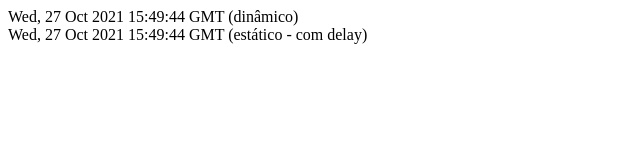
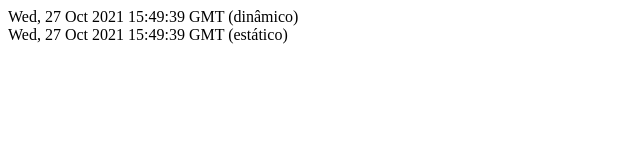
Before and after one commit to Hanmacaio/teste-1, a Next.js app: page /tempo in a window 1280 px wide. Shown: the top 160 px of the page, without its empty margins (0-640 px from the left). Built offline with nearby package versions, Linux system fonts and the light colour scheme.

Commit message:
adiciona revalidade

```diff
--- a/pages/tempo.js
+++ b/pages/tempo.js
@@ -6,26 +6,22 @@
     return(
         <div>
             <div>{dynamicDateString} (dinâmico)</div>
-            <div>{props.staticDateString} (estático - com delay)</div>
+            <div>{props.staticDateString} (estático)</div>
         </div>
     )
 }
 
-export async function getStaticProps() {
-    console.log('> Passando pelo getStaticProps();');
-    console.log('> Adicionando delay de 5 segundos');
-
-    await delay(5000);
+export function getStaticProps() {
+    console.log('> Passando pelo getStaticProps();')
     const staticDate = new Date();
     const staticDateString = staticDate.toGMTString();
 
     return {
         props: {
             staticDateString
-        }
+        },
+        revalidate: 1
     }
 }
 
-const delay = ms => new Promise(resolve => setTimeout(resolve,ms));
-
 export default Tempo;
```
